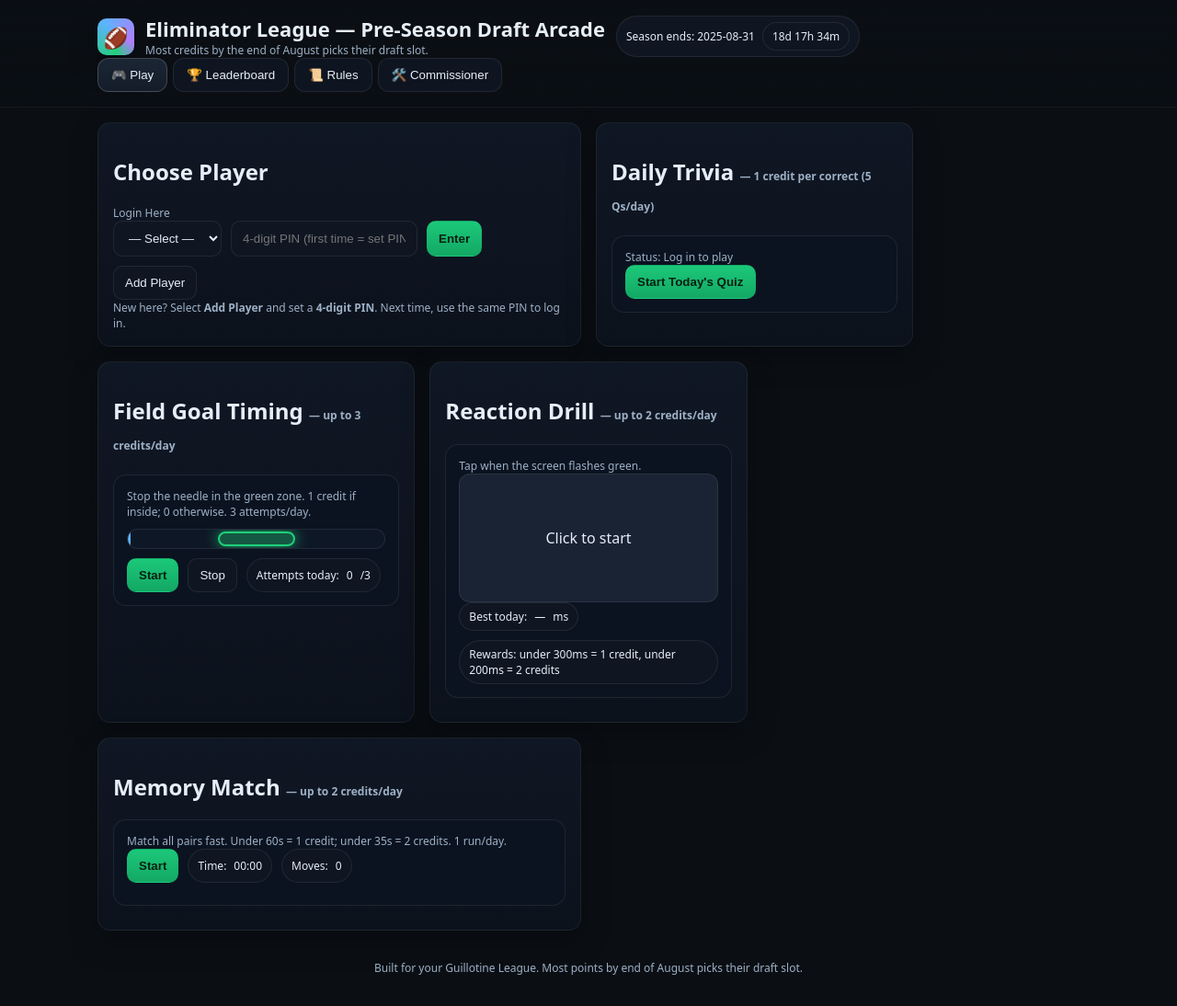
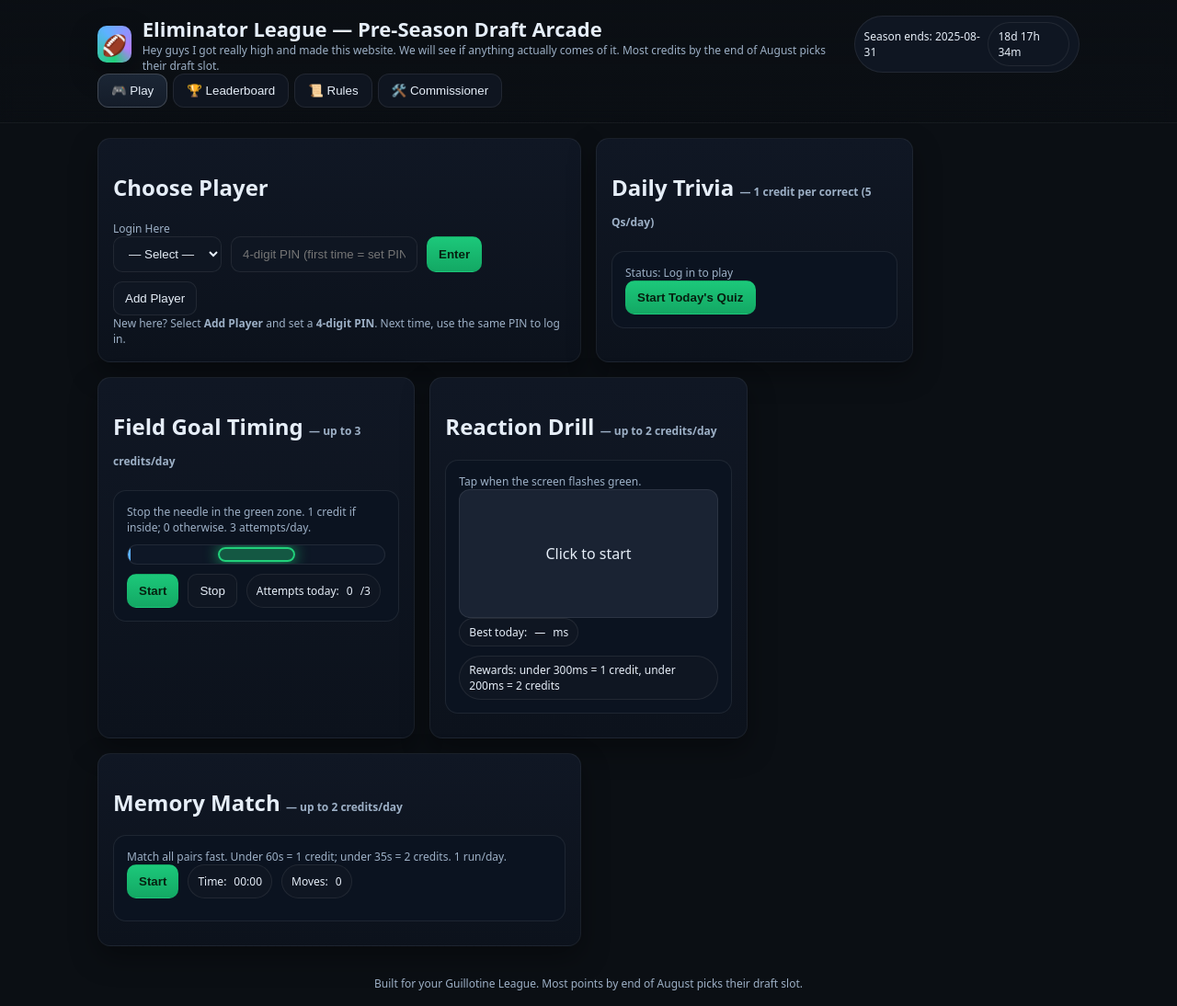
Before and after one commit to cjdalton44/DraftOrderArcade, a plain HTML site: page index.html in a window 1280 px wide. Shown: the whole page at 92% size. Drawn offline with Linux system fonts and the light colour scheme.

Commit message:
Update index.html

```diff
--- a/index.html
+++ b/index.html
@@ -4,7 +4,7 @@
   <meta charset="UTF-8" />
   <meta name="viewport" content="width=device-width, initial-scale=1" />
   <title>Eliminator League — Pre-Season Draft Arcade</title>
-  <meta name="description" content="Hey guys I got really high and made this website.  We will see if anything actually comes of it.  Earn credits from mini-games. Most points by the end of August wins draft slot choice." />
+  <meta name="description" content="Earn credits from mini-games. Most points by the end of August wins draft slot choice." />
   <style>
     :root{
       --bg:#0b0f14; --card:#121823; --ink:#e6eef8; --muted:#9db0c6; --accent:#21d07a; --accent-2:#5db2ff; --danger:#ff6b6b;
@@ -51,7 +51,7 @@
       <div class="logo"><span>🏈</span></div>
       <div>
         <h1>Eliminator League — Pre-Season Draft Arcade</h1>
-        <div class="muted small">Most credits by the end of August picks their draft slot.</div>
+        <div class="muted small">Hey guys I got really high and made this website.  We will see if anything actually comes of it.  Most credits by the end of August picks their draft slot.</div>
       </div>
       <div class="right pill small">
         <span id="seasonWindow">Season ends: —</span>
```
